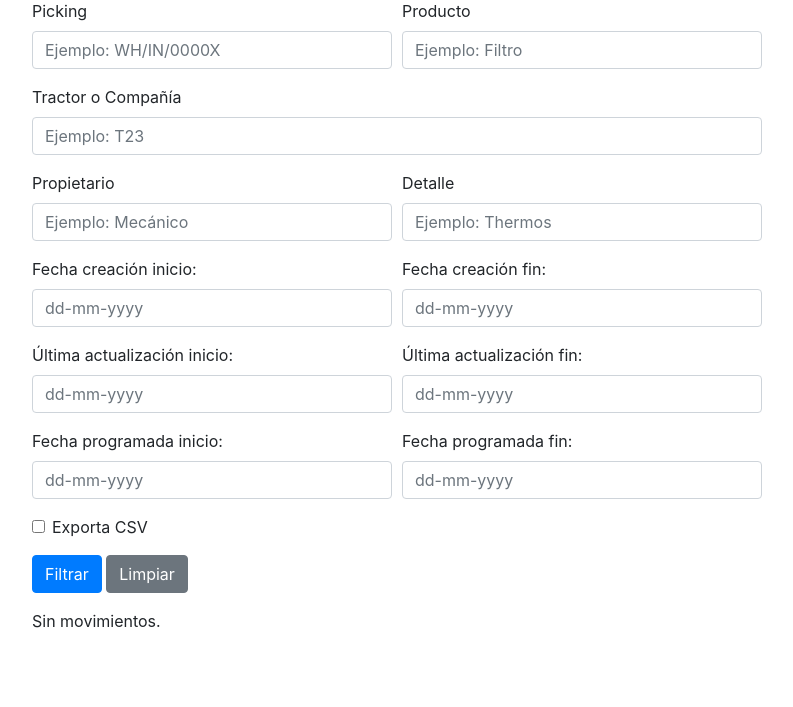
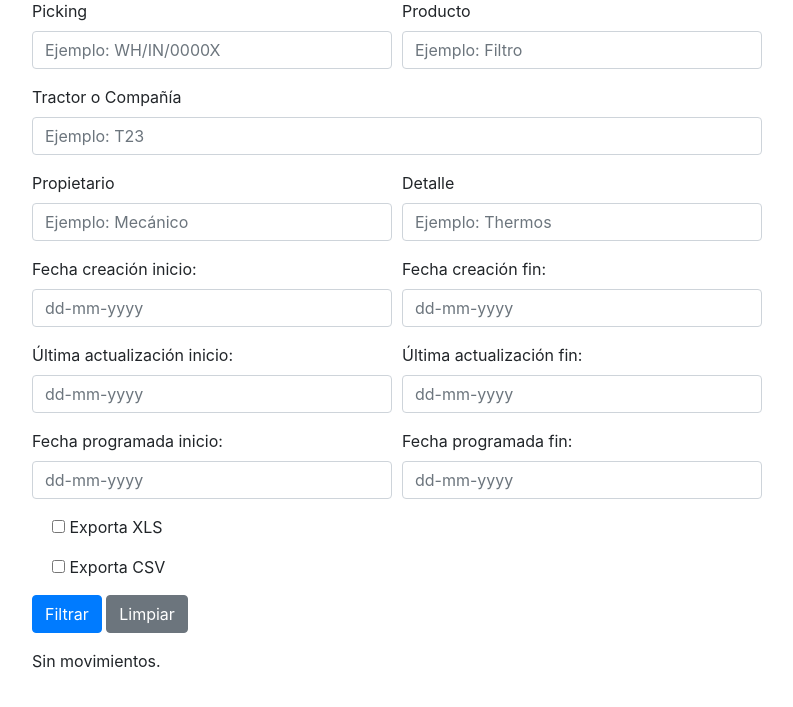
Before and after one commit to ramirovazq/fletesapi, a Django app: page /almacen/movimientos/ in a window 1280 px wide. Shown: the part 57-764 px from the top of the page, without its empty margins (53-846 px from the left). Run offline with Django 3.2, Linux system fonts and the light colour scheme; the visitor is signed in with stand-in values (Sample User, id 1); data that the repository does not hold is empty; some libraries are stand-ins or nearby versions.

Commit message:
exporting data in xls

```diff
--- a/almacen/forms.py
+++ b/almacen/forms.py
@@ -115,3 +115,15 @@ class FilterForm(forms.Form):
                 'placeholder':'dd-mm-yyyy'
                 }
     ))
+
+    exporta_xls = forms.BooleanField(
+                required=False,
+                label='Exporta XLS',
+    )
+
+
+
+    exporta = forms.BooleanField(
+                required=False,
+            label='Exporta CSV',
+    )
--- a/almacen/templates/almacen/movimientos.html
+++ b/almacen/templates/almacen/movimientos.html
@@ -103,8 +103,20 @@
 
       <div class="form-group">
         <div class="form-check">
-          <input class="form-check-input" type="checkbox" id="gridCheck">
-          <label class="form-check-label" for="gridCheck">
+          {{ form.exporta_xls }}
+          <label class="form-check-label" for="exporta_xls">
+            Exporta XLS
+          </label>
+        </div>
+      </div>
+
+
+
+      <div class="form-group">
+        <div class="form-check">
+         <!-- <input class="form-check-input" type="checkbox" id="exporta"> -->
+          {{ form.exporta }}
+          <label class="form-check-label" for="exporta">
             Exporta CSV
           </label>
         </div>
--- a/almacen/views.py
+++ b/almacen/views.py
@@ -94,11 +94,33 @@ def movimientos(request):
 
 
     exporta = request.POST.get('exporta', False)
+    exporta_xls = request.POST.get('exporta_xls', False)
 
-    if exporta in ["True", "true", "TRUE"]:
-        exporta = True
+    if exporta_xls == 'on':
+        import xlwt
 
-    if exporta == True:
+        book = xlwt.Workbook(encoding="utf-8")
+        sheet1 = book.add_sheet("PySheet1")
+
+        cols = ["A", "B", "C", "D", "E"]
+        txt = "Row %s, Col %s"
+
+        for num in range(5):
+            row = sheet1.row(num)
+            for index, col in enumerate(cols):
+                value = txt % (num+1, col)
+                row.write(index, value)
+
+        #book.save("test.xls")
+
+
+        response = HttpResponse(content_type="application/ms-excel")
+        response['Content-Disposition'] = 'attachment; filename="export.xls"'
+        book.save(response)
+        return response
+
+
+    if exporta == 'on':
         # Create the HttpResponse object with the appropriate CSV header.
         response = HttpResponse(content_type='text/csv')
         response['Content-Disposition'] = 'attachment; filename="export.csv"'
```
